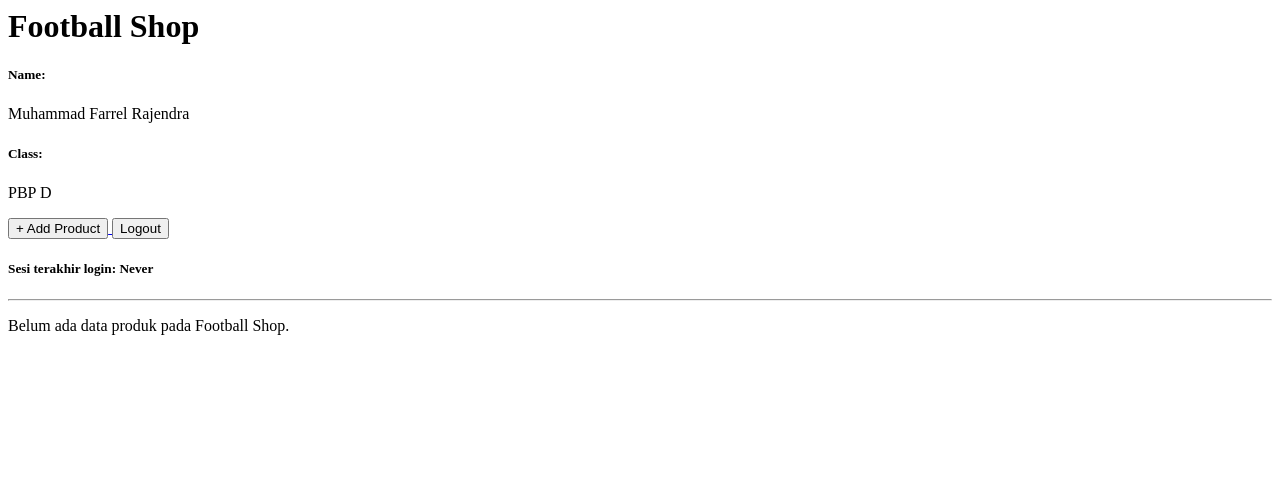
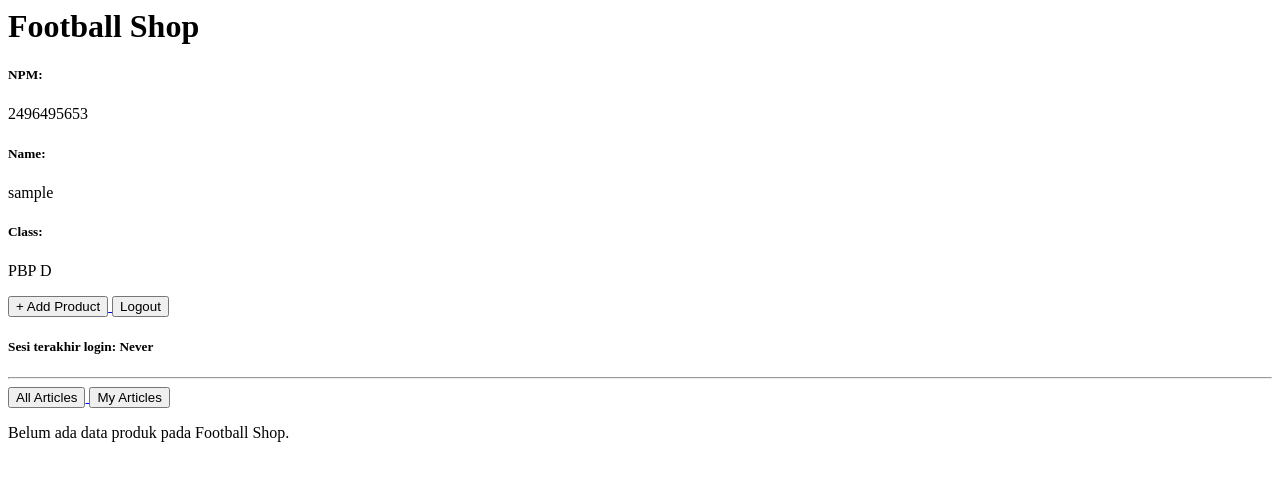
Before and after one commit to farrelzzz/football-shop, a Django app: page / in a window 1280 px wide. Shown: the top 481 px of the page. Run offline with Django 5.2, Linux system fonts and the light colour scheme; the visitor is signed in with stand-in values (Sample User, id 1); data that the repository does not hold is empty.

Commit message:
menguhubungkan model Product dengan User

```diff
--- a/main/models.py
+++ b/main/models.py
@@ -1,8 +1,10 @@
 import uuid
 from django.db import models
+from django.contrib.auth.models import User
 #from django.utils import timezone
 
 class Product(models.Model):
+    user = models.ForeignKey(User, on_delete=models.CASCADE, null=True) # tambahkan ini
     CATEGORY_CHOICES = [
         ('jerseys', 'Jerseys'),
         ('pants', 'Pants'),
--- a/main/templates/main.html
+++ b/main/templates/main.html
@@ -1,4 +1,7 @@
 <h1>Football Shop</h1>
+
+<h5>NPM:</h5>
+<p>{{ npm }}</p>
 
 <h5>Name:</h5>
 <p>{{ name }}</p>
@@ -17,6 +20,14 @@
 <h5>Sesi terakhir login: {{ last_login }}</h5>
 
 <hr>
+
+<!-- Tambahkan kode ini -->
+<a href="?filter=all">
+    <button type="button">All Articles</button>
+</a>
+<a href="?filter=my">
+    <button type="button">My Articles</button>
+</a>
 
 {% if not product_list %}
 <p>Belum ada data produk pada Football Shop.</p>
--- a/main/views.py
+++ b/main/views.py
@@ -13,11 +13,16 @@ from django.urls import reverse
 
 @login_required(login_url='/login')
 def show_main(request):
-    product_list = Product.objects.all()
+    filter_type = request.GET.get("filter", "all")  # default 'all'
+
+    if filter_type == "all":
+        product_list = Product.objects.all()
+    else:
+        product_list = Product.objects.filter(user=request.user)
 
     context = {
-        # 'npm' : '240123456',
-        'name': 'Muhammad Farrel Rajendra',
+        'npm' : '2496495653',
+        'name': request.user.username,
         'class': 'PBP D',
         'product_list': product_list,
         'last_login': request.COOKIES.get('last_login', 'Never'),
@@ -29,11 +34,15 @@ def show_main(request):
 def create_product(request):
     form = ProductForm(request.POST or None)
 
-    if form.is_valid() and request.method == "POST":
-        form.save()
+    if form.is_valid() and request.method == 'POST':
+        news_entry = form.save(commit = False)
+        news_entry.user = request.user
+        news_entry.save()
         return redirect('main:show_main')
 
-    context = {'form': form}
+    context = {
+        'form': form,
+        }
     return render(request, "create_product.html", context)
 
 def show_product(request, id):
```
Also changed, not shown: main/templates/product_detail.html (+7 -0 lines), main/migrations/0004_product_user.py (added).
